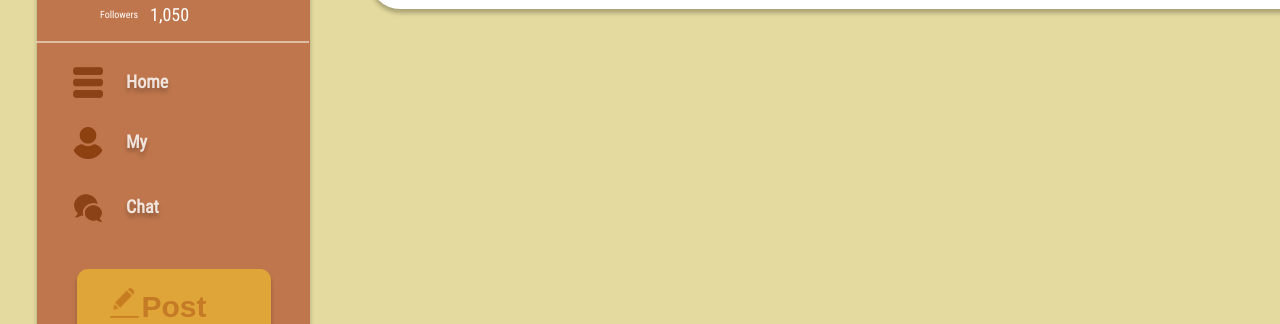
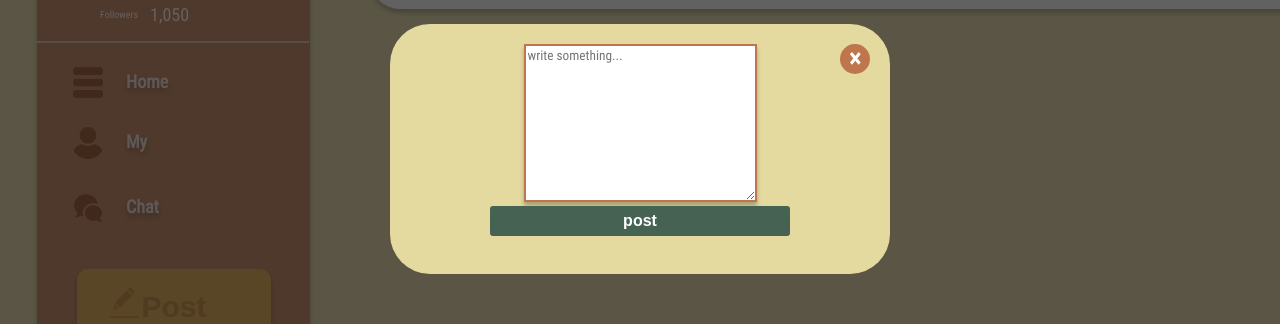
Before and after one commit to billnnp/PetSociety-1, a plain HTML site: page feed.html in a window 1280 px wide. Both pictures are taken after a click on the button "Post". Shown: the part 251-575 px from the top of the page. Drawn offline with Linux system fonts and the light colour scheme; files whose address does not match are found by name.

Commit message:
POP UP Feed

```diff
--- a/Feed.js
+++ b/Feed.js
@@ -0,0 +1,5 @@
+//   pop up
+function togglePopup(){
+    document.getElementById("popup-1").classList.toggle("active");
+  }
+//   pop up
--- a/feed.css
+++ b/feed.css
@@ -144,7 +144,7 @@ a:hover{
     top: 292.39px;
     border:0.5px solid rgba(234, 223, 207, 0.7);
 }
-.BTPost{
+.fix .BTPost {
     position: absolute;
     width: 194px;
     height: 76px;
@@ -226,6 +226,95 @@ a:hover{
     left: 850px;
     top: 220px;
     font-family: Roboto Condensed21382017;
+}
+/* pop up */
 
 
-}
+.popup .overlay {
+    position:fixed;
+    top:0px;
+    left:0px;
+    width:100vw;
+    height:100vh;
+    background:rgba(32, 31, 31, 0.7);
+    z-index:1;
+    display:none;
+  }
+
+  .popup .content {
+    position:fixed;
+    border-radius: 40px;
+    top:50%;
+    left:50%;
+    transform:translate(-50%,-50%) scale(0);
+    background:#E4D99E;
+    width:95%;
+    max-width:500px;
+    height:250px;
+    z-index:2;
+    text-align:center;
+    padding:20px;
+    box-sizing:border-box;
+    font-family:"Roboto",sans-serif;
+  }
+  .popup .content textarea{
+    box-shadow: 0px 4px 4px rgba(0, 0, 0, 0.25);
+    font-family: "Roboto",sans-serif;
+    border: 2px solid #BF764C;
+  }
+
+  .popup .close-btn {
+    cursor:pointer;
+    position:absolute;
+    right:20px;
+    top:20px;
+    width:30px;
+    height:30px;
+    background:#BF764C;
+    color:#fff;
+    font-size:25px;
+    font-weight:600;
+    line-height:30px;
+    text-align:center;
+    border-radius:50%;
+  }
+
+  .popup.active .overlay {
+    display:block;
+  }
+
+  .popup.active .content {
+    transition:all 300ms ease-in-out;
+    transform:translate(-50%,-50%) scale(1);
+  }
+  .content button{
+    top: 20px;
+    text-align: center;
+    left: -200px;
+    height: 30px;
+    width: 300px;
+    border: none;
+    border-radius: 3px;
+    background: #456252;
+
+    color: #fff;
+    font-size: 12pt;
+    font-weight: bold;
+  }
+  .content button:hover{
+      background: #5f816e;
+  }
+
+  /* button {
+    position:absolute;
+    top:50%;
+    left:50%;
+    transform:translate(-50%,-50%);
+    padding:15px;
+    font-size:18px;
+    border:2px solid #222;
+    color:#222;
+    text-transform:uppercase;
+    font-weight:600;
+    background:#fff;
+  } */
--- a/feed.html
+++ b/feed.html
@@ -24,8 +24,10 @@
             <a class="my" href="">My</a>
             <img class="chat" src="./Images/Feed/icons8-chat-60.png" alt="">
             <a class="chatt" href="">Chat</a>
-            <button class="BTPost" type="button" >Post</button>
+            <button class="BTPost" onclick="togglePopup()" >Post</button>
             <img class="BTPost_editIMG" src="./Images/Feed/edit.png" alt="">
+
+
 
         </div>
     </div>
@@ -39,5 +41,15 @@
     </div>
 
     </div>
+
+    <div class="popup" id="popup-1">
+        <div class="overlay"></div>
+        <div class="content">
+          <div class="close-btn" onclick="togglePopup()">×</div>
+          <textarea placeholder="write something..." name="Post" id="post" cols="30" rows="10"></textarea>
+          <button type="button" >post</button>
+        </div>
+      </div>
+
 </body>
 </html>
```
